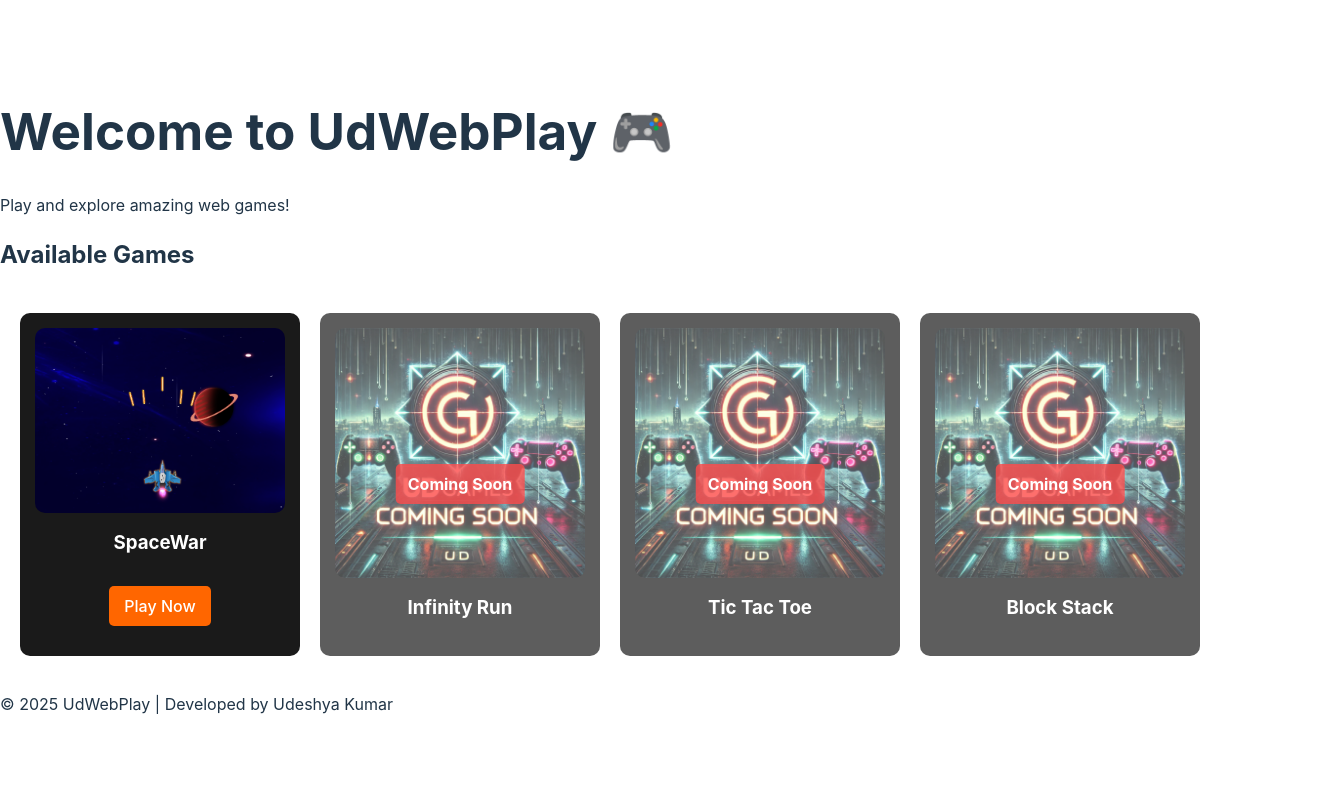
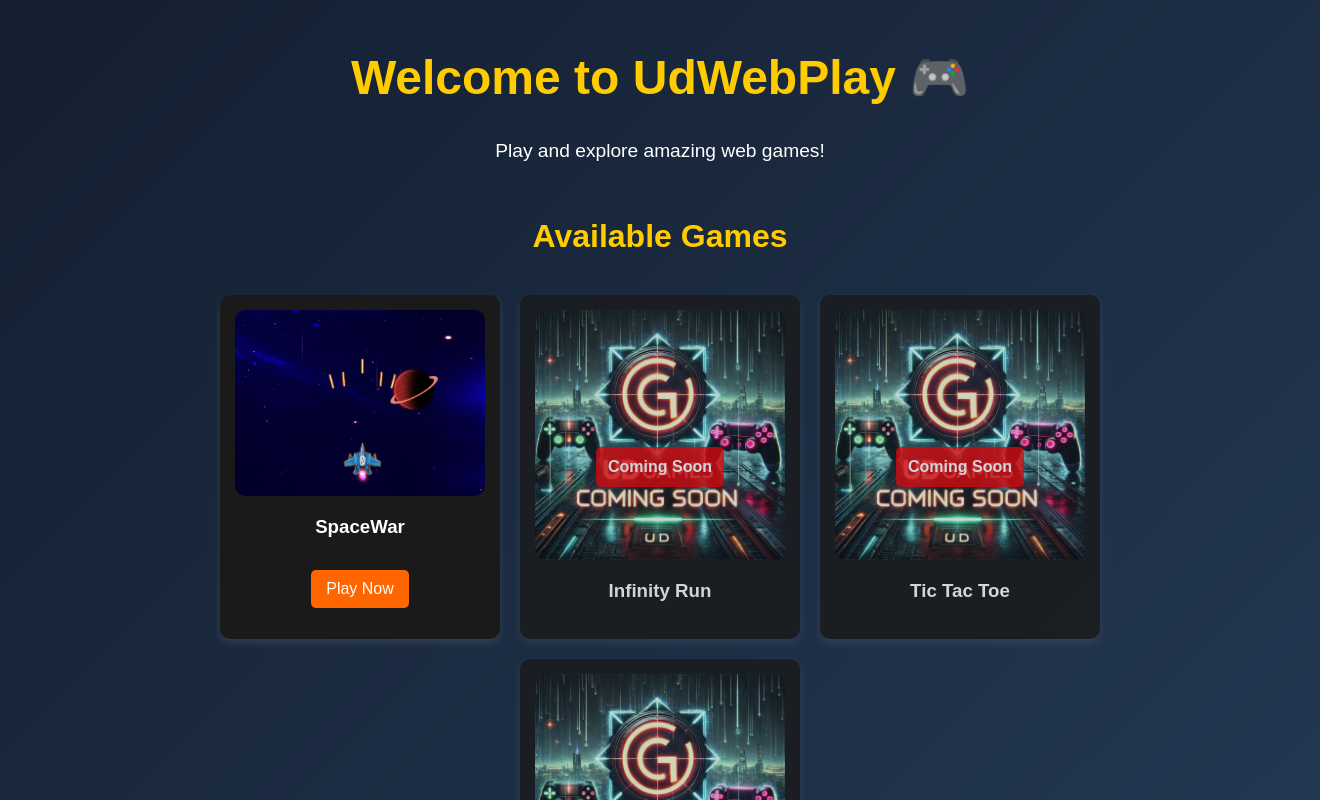
Before and after one commit to Udeshya30/UdWebPlay, a React (Vite) app: page /#/ in a window 1280 px wide. Shown: the top 800 px of the page, 1320 px wide, since content can reach past the window. Built offline with nearby package versions, Linux system fonts and the light colour scheme.

Commit message:
Fixed layout alignment and image loading issue

```diff
--- a/src/pages/Home.jsx
+++ b/src/pages/Home.jsx
@@ -15,7 +15,7 @@ const Home = () => {
         <div className="games-grid">
           {/* First Game - Playable */}
           <div className="game-card">
-            <img src="/images/spacewar.png" alt="SpaceWar" />
+            <img src="/public/images/spacewar.png" alt="SpaceWar" />
             <h3>SpaceWar</h3>
             <Link to="/game/game1">
               <button>Play Now</button>
--- a/src/pages/Home.scss
+++ b/src/pages/Home.scss
@@ -1,7 +1,42 @@
+.home-container {
+  width: 100vw;
+  min-height: 100vh;
+  display: flex;
+  flex-direction: column;
+  align-items: center;  // ✅ Center align content
+  justify-content: center;
+  text-align: center;
+  background: linear-gradient(135deg, #141e30, #243b55); // ✅ Professional gradient
+  color: #ffffff;
+  font-family: "Poppins", sans-serif;
+  padding: 20px;
+
+  .header {
+    h1 {
+      font-size: 3rem;
+      font-weight: bold;
+      color: #ffcc00;
+    }
+    p {
+      font-size: 1.2rem;
+      margin-bottom: 20px;
+    }
+  }
+
+  .games-list {
+    width: 90%;
+    max-width: 1200px;
+
+    h2 {
+      font-size: 2rem;
+      margin-bottom: 15px;
+      color: #ffcc00;
+    }
+
     .games-grid {
       display: flex;
       flex-wrap: wrap;
-  justify-content: center;
+      justify-content: center; // ✅ Center game cards
       gap: 20px;
       padding: 20px;
 
@@ -46,7 +81,7 @@
 
       .coming-soon {
         position: relative;
-    opacity: 0.7;
+        opacity: 0.8;
 
         .coming-soon-label {
           position: absolute;
@@ -62,3 +97,12 @@
         }
       }
     }
+  }
+
+  .footer {
+    margin-top: auto;
+    padding: 10px;
+    font-size: 0.9rem;
+    color: #ccc;
+  }
+}
```
Lines whose indentation alone changed are shown as unchanged.
